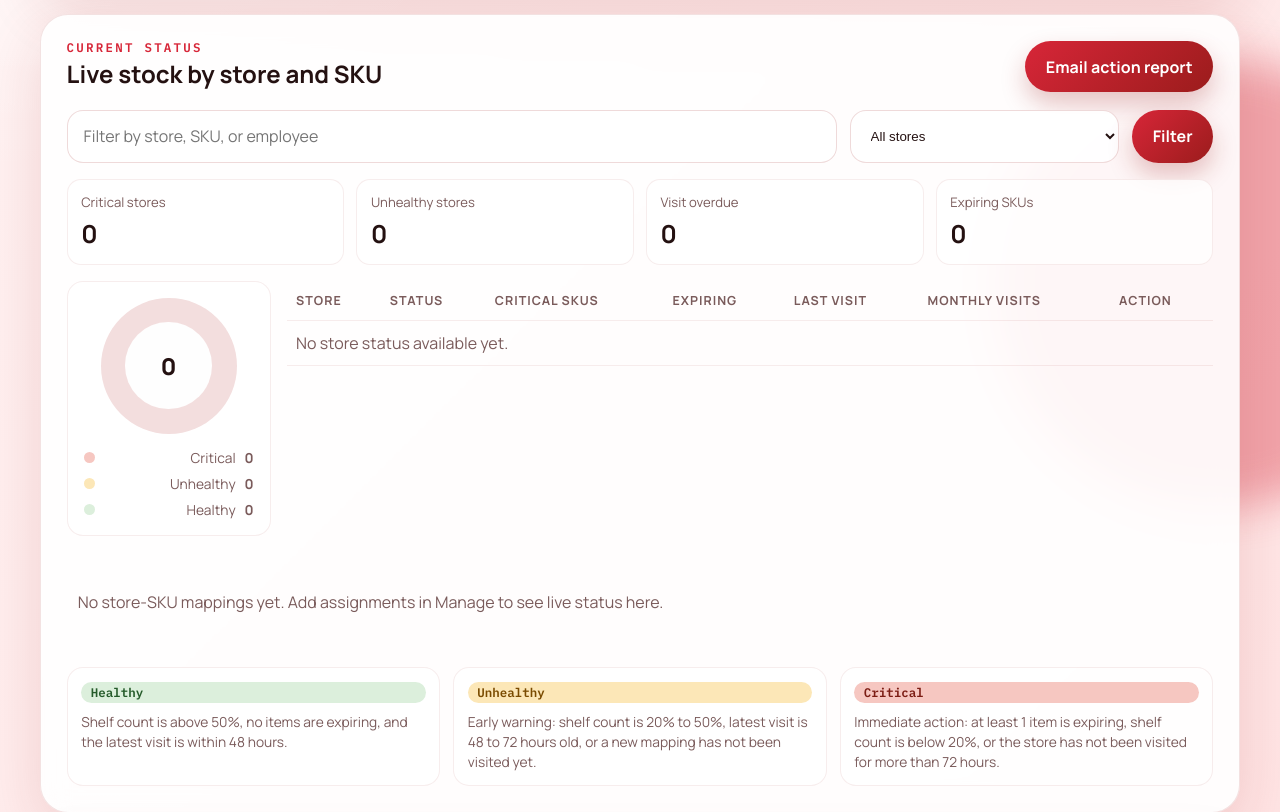
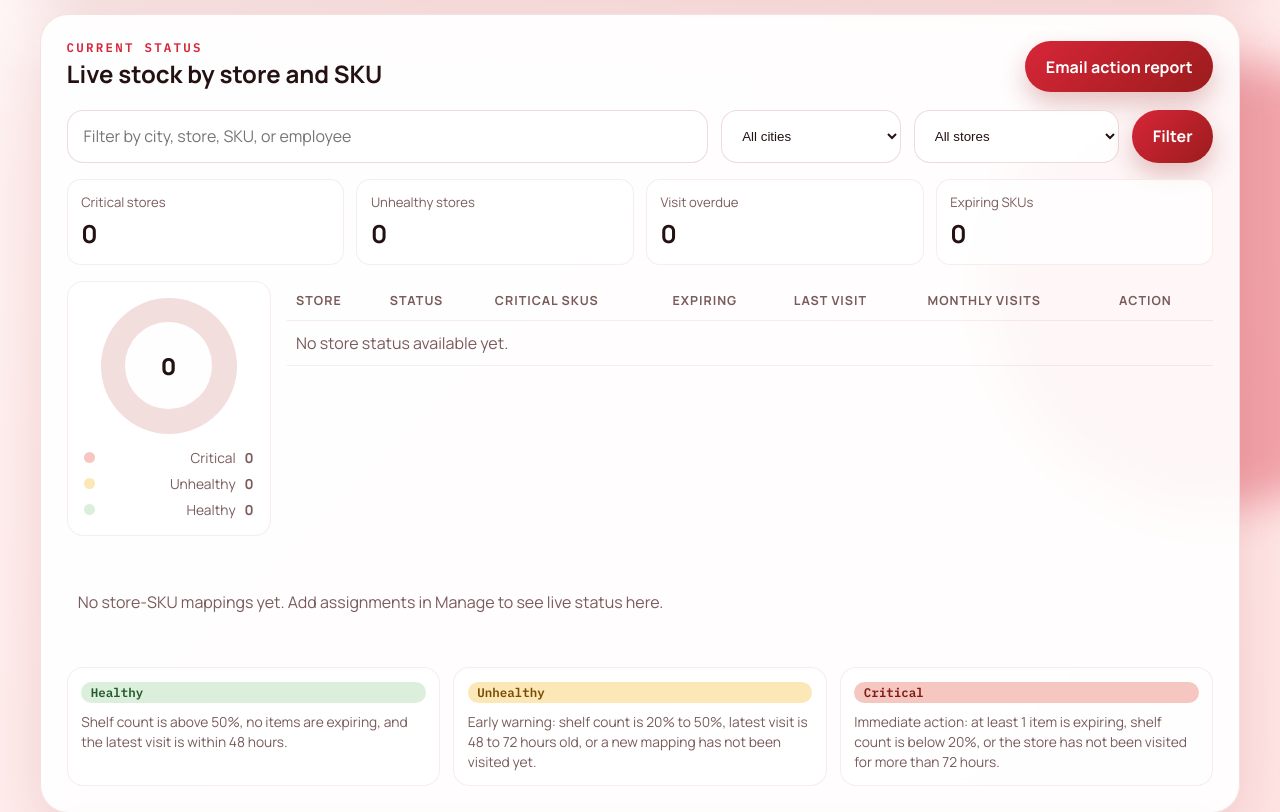
Before and after one commit to trujoes/StoreSkuTracker, a Flask app: page /dashboard in a window 1280 px wide. Shown: the part 421-1233 px from the top of the page. Run offline with Flask 3, Linux system fonts and the light colour scheme; data that the repository does not hold is empty.

Commit message:
Citites Added

```diff
--- a/app.py
+++ b/app.py
@@ -38,6 +38,16 @@ def init_db() -> None:
         connection.execute(
             """
             CREATE TABLE IF NOT EXISTS stores (
+                id INTEGER PRIMARY KEY AUTOINCREMENT,
+                name TEXT NOT NULL UNIQUE,
+                city TEXT,
+                city_id INTEGER
+            )
+            """
+        )
+        connection.execute(
+            """
+            CREATE TABLE IF NOT EXISTS cities (
                 id INTEGER PRIMARY KEY AUTOINCREMENT,
                 name TEXT NOT NULL UNIQUE
             )
@@ -98,6 +108,32 @@ def init_db() -> None:
                 updated_at TEXT NOT NULL DEFAULT CURRENT_TIMESTAMP,
                 UNIQUE(store_name, visit_date)
             )
+            """
+        )
+        store_columns = {
+            row[1] for row in connection.execute("PRAGMA table_info(stores)").fetchall()
+        }
+        if "city" not in store_columns:
+            connection.execute("ALTER TABLE stores ADD COLUMN city TEXT")
+        if "city_id" not in store_columns:
+            connection.execute("ALTER TABLE stores ADD COLUMN city_id INTEGER")
+        connection.execute(
+            """
+            INSERT OR IGNORE INTO cities (name)
+            SELECT DISTINCT TRIM(city)
+            FROM stores
+            WHERE city IS NOT NULL AND TRIM(city) != ''
+            """
+        )
+        connection.execute(
+            """
+            UPDATE stores
+            SET city_id = (
+                SELECT cities.id
+                FROM cities
+                WHERE cities.name = TRIM(stores.city)
+            )
+            WHERE city_id IS NULL AND city IS NOT NULL AND TRIM(city) != ''
             """
         )
         store_sku_columns = {
@@ -418,6 +454,8 @@ def build_dashboard_store_overview(rows: list[dict], visit_performance: dict) ->
             group = {
                 "store_id": row["store_id"],
                 "store_name": row["store_name"],
+                "city_id": row["city_id"],
+                "city_name": row["city_name"],
                 "sku_count": 0,
                 "critical_skus": 0,
                 "unhealthy_skus": 0,
@@ -525,7 +563,11 @@ def build_mailto_url(subject: str, body: str) -> str:
     return f"mailto:{quote(recipient)}?subject={quote(subject)}&body={quote(body)}"
 
 
-def fetch_current_status_rows(search: str = "", store_id: int | None = None) -> list[sqlite3.Row]:
+def fetch_current_status_rows(
+    search: str = "",
+    store_id: int | None = None,
+    city_id: int | None = None,
+) -> list[sqlite3.Row]:
     query = """
         WITH latest_visits AS (
             SELECT
@@ -544,6 +586,8 @@ def fetch_current_status_rows(search: str = "", store_id: int | None = None) ->
         SELECT
             stores.id AS store_id,
             stores.name AS store_name,
+            cities.id AS city_id,
+            cities.name AS city_name,
             skus.id AS sku_id,
             skus.name AS sku_name,
             store_skus.recommended_count,
@@ -554,6 +598,7 @@ def fetch_current_status_rows(search: str = "", store_id: int | None = None) ->
             latest_visits.created_at
         FROM store_skus
         JOIN stores ON stores.id = store_skus.store_id
+        LEFT JOIN cities ON cities.id = stores.city_id
         JOIN skus ON skus.id = store_skus.sku_id
         LEFT JOIN latest_visits
             ON latest_visits.row_number = 1
@@ -563,12 +608,15 @@ def fetch_current_status_rows(search: str = "", store_id: int | None = None) ->
     params: list[str] = []
     where_clauses: list[str] = []
     if search:
-        where_clauses.append("(stores.name LIKE ? OR skus.name LIKE ? OR latest_visits.employee_name LIKE ?)")
+        where_clauses.append("(stores.name LIKE ? OR cities.name LIKE ? OR skus.name LIKE ? OR latest_visits.employee_name LIKE ?)")
         like_term = f"%{search}%"
-        params.extend([like_term, like_term, like_term])
+        params.extend([like_term, like_term, like_term, like_term])
     if store_id is not None:
         where_clauses.append("stores.id = ?")
         params.append(str(store_id))
+    if city_id is not None:
+        where_clauses.append("stores.city_id = ?")
+        params.append(str(city_id))
     if where_clauses:
         query += " WHERE " + " AND ".join(where_clauses)
     query += " ORDER BY stores.name COLLATE NOCASE, skus.name COLLATE NOCASE"
@@ -588,6 +636,8 @@ def fetch_current_status_rows(search: str = "", store_id: int | None = None) ->
             {
                 "store_id": row["store_id"],
                 "store_name": row["store_name"],
+                "city_id": row["city_id"],
+                "city_name": row["city_name"],
                 "sku_id": row["sku_id"],
                 "sku_name": row["sku_name"],
                 "recommended_count": row["recommended_count"],
@@ -616,13 +666,20 @@ def dashboard():
     db.commit()
     search = request.args.get("search", "").strip()
     selected_store_id = request.args.get("store_id", "").strip()
+    selected_city_id = request.args.get("city_id", "").strip()
     selected_store_id_value: int | None = None
+    selected_city_id_value: int | None = None
     if selected_store_id:
         try:
             selected_store_id_value = int(selected_store_id)
         except ValueError:
             selected_store_id_value = None
-    current_status_rows = fetch_current_status_rows(search, selected_store_id_value)
+    if selected_city_id:
+        try:
+            selected_city_id_value = int(selected_city_id)
+        except ValueError:
+            selected_city_id_value = None
+    current_status_rows = fetch_current_status_rows(search, selected_store_id_value, selected_city_id_value)
     dashboard_status_groups = []
     dashboard_groups_by_store: dict[int, dict] = {}
     for row in current_status_rows:
@@ -631,6 +688,8 @@ def dashboard():
             group = {
                 "store_id": row["store_id"],
                 "store_name": row["store_name"],
+                "city_id": row["city_id"],
+                "city_name": row["city_name"],
                 "rows": [],
             }
             dashboard_groups_by_store[row["store_id"]] = group
@@ -645,6 +704,7 @@ def dashboard():
         """
     ).fetchall()
     stores = db.execute("SELECT id, name FROM stores ORDER BY name COLLATE NOCASE").fetchall()
+    cities = db.execute("SELECT id, name FROM cities ORDER BY name COLLATE NOCASE").fetchall()
     skus = db.execute("SELECT id, name FROM skus ORDER BY name COLLATE NOCASE").fetchall()
     employees = db.execute("SELECT id, name FROM employees ORDER BY name COLLATE NOCASE").fetchall()
 
@@ -670,9 +730,11 @@ def dashboard():
         critical_report_mailto=build_mailto_url(critical_report_subject, critical_report_body),
         search=search,
         stores=stores,
+        cities=cities,
         skus=skus,
         employees=employees,
         selected_store_id=selected_store_id,
+        selected_city_id=selected_city_id,
     )
 
 
@@ -701,7 +763,15 @@ def manage():
         except ValueError:
             selected_store_id_value = None
 
-    stores = get_db().execute("SELECT id, name FROM stores ORDER BY name COLLATE NOCASE").fetchall()
+    stores = get_db().execute(
+        """
+        SELECT stores.id, stores.name, stores.city_id, COALESCE(cities.name, stores.city) AS city_name
+        FROM stores
+        LEFT JOIN cities ON cities.id = stores.city_id
+        ORDER BY stores.name COLLATE NOCASE
+        """
+    ).fetchall()
+    cities = get_db().execute("SELECT id, name FROM cities ORDER BY name COLLATE NOCASE").fetchall()
     skus = get_db().execute("SELECT id, name FROM skus ORDER BY name COLLATE NOCASE").fetchall()
     employees = get_db().execute("SELECT id, name FROM employees ORDER BY name COLLATE NOCASE").fetchall()
     store_sku_rows = get_db().execute(
@@ -743,6 +813,7 @@ def manage():
     return render_template(
         "manage.html",
         stores=stores,
+        cities=cities,
         skus=skus,
         employees=employees,
         assignment_groups=assignment_groups,
@@ -754,10 +825,51 @@ def manage():
 @app.route("/stores", methods=["POST"])
 def add_store():
     name = request.form.get("name", "").strip()
+    city_id = request.form.get("city_id", "").strip()
+    if not name or not city_id:
+        return redirect(url_for("manage"))
+    try:
+        city_id_value = int(city_id)
+    except ValueError:
+        return redirect(url_for("manage"))
+    db = get_db()
+    city_exists = db.execute("SELECT 1 FROM cities WHERE id = ?", (city_id_value,)).fetchone()
+    if city_exists is None:
+        return redirect(url_for("manage"))
+    db.execute("INSERT OR IGNORE INTO stores (name, city_id) VALUES (?, ?)", (name, city_id_value))
+    db.commit()
+    return redirect(url_for("manage"))
+
+
+@app.route("/stores/<int:store_id>/city", methods=["POST"])
+def update_store_city(store_id: int):
+    city_id = request.form.get("city_id", "").strip()
+    try:
+        city_id_value = int(city_id) if city_id else None
+    except ValueError:
+        return redirect(url_for("manage"))
+    db = get_db()
+    db.execute("UPDATE stores SET city_id = ? WHERE id = ?", (city_id_value, store_id))
+    db.commit()
+    return redirect(url_for("manage"))
+
+
+@app.route("/cities", methods=["POST"])
+def add_city():
+    name = request.form.get("name", "").strip()
     if name:
         db = get_db()
-        db.execute("INSERT OR IGNORE INTO stores (name) VALUES (?)", (name,))
+        db.execute("INSERT OR IGNORE INTO cities (name) VALUES (?)", (name,))
         db.commit()
+    return redirect(url_for("manage"))
+
+
+@app.route("/cities/<int:city_id>/delete", methods=["POST"])
+def delete_city(city_id: int):
+    db = get_db()
+    db.execute("UPDATE stores SET city_id = NULL WHERE city_id = ?", (city_id,))
+    db.execute("DELETE FROM cities WHERE id = ?", (city_id,))
+    db.commit()
     return redirect(url_for("manage"))
 
 
--- a/static/app.js
+++ b/static/app.js
@@ -56,8 +56,8 @@ function updateStoreOverview(overview) {
   }
 
   body.innerHTML = rows.map((row) => `
-    <tr data-overview-row data-store-id="${escapeHtml(row.store_id)}">
-      <td data-label="Store">${escapeHtml(row.store_name)}</td>
+    <tr data-overview-row data-store-id="${escapeHtml(row.store_id)}" data-city-id="${escapeHtml(row.city_id || '')}">
+      <td data-label="Store">${escapeHtml(row.store_name)}${row.city_name ? `<br><small>${escapeHtml(row.city_name)}</small>` : ''}</td>
       <td data-label="Status"><span class="status-pill status-${escapeHtml(row.status_lower)}">${escapeHtml(row.status)}</span></td>
       <td data-label="Critical SKUs">${escapeHtml(row.critical_skus)}</td>
       <td data-label="Expiring">${escapeHtml(row.expiring_total)}</td>
@@ -154,20 +154,22 @@ function submitInlineForm(formId) {
   });
 }
 
-function applyDashboardFilter(rawQuery, rawStoreId = '') {
+function applyDashboardFilter(rawQuery, rawStoreId = '', rawCityId = '') {
   const query = String(rawQuery || '').trim().toLowerCase();
   const storeId = String(rawStoreId || '').trim();
+  const cityId = String(rawCityId || '').trim();
   const groups = document.querySelectorAll('[data-status-group]');
   let visibleCount = 0;
 
   groups.forEach((group) => {
     const matchesStore = !storeId || group.dataset.storeId === storeId;
+    const matchesCity = !cityId || group.dataset.cityId === cityId;
     let groupVisibleCount = 0;
 
     group.querySelectorAll('[data-status-row]').forEach((row) => {
       const rowText = row.textContent.toLowerCase();
       const matchesQuery = !query || rowText.includes(query);
-      const isVisible = matchesStore && matchesQuery;
+      const isVisible = matchesStore && matchesCity && matchesQuery;
       row.style.display = isVisible ? '' : 'none';
       if (isVisible) {
         groupVisibleCount += 1;
@@ -182,7 +184,8 @@ function applyDashboardFilter(rawQuery, rawStoreId = '') {
     const rowText = row.textContent.toLowerCase();
     const matchesQuery = !query || rowText.includes(query);
     const matchesStore = !storeId || row.dataset.storeId === storeId;
-    row.style.display = matchesQuery && matchesStore ? '' : 'none';
+    const matchesCity = !cityId || row.dataset.cityId === cityId;
+    row.style.display = matchesQuery && matchesStore && matchesCity ? '' : 'none';
   });
 
   const emptyState = document.querySelector('.dashboard-filter-empty');
@@ -200,7 +203,8 @@ function applyCurrentDashboardFilter() {
   }
   const searchInput = searchBar.querySelector('input[name="search"]');
   const storeSelect = searchBar.querySelector('select[name="store_id"]');
-  applyDashboardFilter(searchInput ? searchInput.value : '', storeSelect ? storeSelect.value : '');
+  const citySelect = searchBar.querySelector('select[name="city_id"]');
+  applyDashboardFilter(searchInput ? searchInput.value : '', storeSelect ? storeSelect.value : '', citySelect ? citySelect.value : '');
 }
 
 document.addEventListener('DOMContentLoaded', () => {
@@ -210,17 +214,19 @@ document.addEventListener('DOMContentLoaded', () => {
   }
 
   const searchInput = searchBar.querySelector('input[name="search"]');
+  const citySelect = searchBar.querySelector('select[name="city_id"]');
   const storeSelect = searchBar.querySelector('select[name="store_id"]');
   if (searchInput) {
-    applyDashboardFilter(searchInput.value, storeSelect ? storeSelect.value : '');
+    applyDashboardFilter(searchInput.value, storeSelect ? storeSelect.value : '', citySelect ? citySelect.value : '');
   }
 
   searchBar.addEventListener('submit', (event) => {
     event.preventDefault();
 
     const query = searchInput ? searchInput.value : '';
+    const cityId = citySelect ? citySelect.value : '';
     const storeId = storeSelect ? storeSelect.value : '';
-    applyDashboardFilter(query, storeId);
+    applyDashboardFilter(query, storeId, cityId);
 
     const url = new URL(window.location.href);
     if (query.trim()) {
@@ -233,8 +239,19 @@ document.addEventListener('DOMContentLoaded', () => {
     } else {
       url.searchParams.delete('store_id');
     }
+    if (cityId) {
+      url.searchParams.set('city_id', cityId);
+    } else {
+      url.searchParams.delete('city_id');
+    }
     window.history.replaceState({}, '', url);
   });
+
+  if (citySelect) {
+    citySelect.addEventListener('change', () => {
+      searchBar.requestSubmit();
+    });
+  }
 
   if (storeSelect) {
     storeSelect.addEventListener('change', () => {
--- a/static/styles.css
+++ b/static/styles.css
@@ -287,7 +287,7 @@ button:hover {
 
 .search-bar {
   display: grid;
-  grid-template-columns: 1fr minmax(12rem, 0.35fr) auto;
+  grid-template-columns: 1fr minmax(11rem, 0.28fr) minmax(12rem, 0.32fr) auto;
   gap: 0.8rem;
   margin-bottom: 1rem;
 }
--- a/templates/index.html
+++ b/templates/index.html
@@ -35,7 +35,13 @@
       <a class="button-link report-button" href="{{ critical_report_mailto }}" data-critical-report-link>Email action report</a>
     </div>
     <form method="get" class="search-bar">
-      <input type="text" name="search" value="{{ search }}" placeholder="Filter by store, SKU, or employee">
+      <input type="text" name="search" value="{{ search }}" placeholder="Filter by city, store, SKU, or employee">
+      <select name="city_id">
+        <option value="">All cities</option>
+        {% for city in cities %}
+        <option value="{{ city.id }}" {{ 'selected' if selected_city_id == city.id|string else '' }}>{{ city.name }}</option>
+        {% endfor %}
+      </select>
       <select name="store_id">
         <option value="">All stores</option>
         {% for store in stores %}
@@ -92,8 +98,8 @@
             </thead>
             <tbody data-store-overview-body>
               {% for row in store_overview.rows %}
-              <tr data-overview-row data-store-id="{{ row.store_id }}">
-                <td data-label="Store">{{ row.store_name }}</td>
+              <tr data-overview-row data-store-id="{{ row.store_id }}" data-city-id="{{ row.city_id or '' }}">
+                <td data-label="Store">{{ row.store_name }}{% if row.city_name %}<br><small>{{ row.city_name }}</small>{% endif %}</td>
                 <td data-label="Status"><span class="status-pill status-{{ row.status_lower }}">{{ row.status }}</span></td>
                 <td data-label="Critical SKUs">{{ row.critical_skus }}</td>
                 <td data-label="Expiring">{{ row.expiring_total }}</td>
@@ -114,17 +120,17 @@
 
     <div class="status-group-list">
       {% for group in dashboard_status_groups %}
-      <section class="status-store-group" data-status-group data-store-id="{{ group.store_id }}">
+      <section class="status-store-group" data-status-group data-store-id="{{ group.store_id }}" data-city-id="{{ group.city_id or '' }}">
         <div class="status-store-heading">
           <div>
             <h3>{{ group.store_name }}</h3>
-            <p>{{ group.rows|length }} SKU{{ '' if group.rows|length == 1 else 's' }} mapped</p>
+            <p>{% if group.city_name %}{{ group.city_name }} · {% endif %}{{ group.rows|length }} SKU{{ '' if group.rows|length == 1 else 's' }} mapped</p>
           </div>
         </div>
         <div class="status-sku-list">
           {% for row in group.rows %}
           {% set row_form_id = "status-form-%s-%s"|format(row.store_id, row.sku_id) %}
-          <div data-status-row data-store-id="{{ row.store_id }}" data-sku-id="{{ row.sku_id }}" class="status-sku-row {{ 'stale-row' if row.is_stale else '' }}">
+          <div data-status-row data-store-id="{{ row.store_id }}" data-city-id="{{ row.city_id or '' }}" data-sku-id="{{ row.sku_id }}" class="status-sku-row {{ 'stale-row' if row.is_stale else '' }}">
             <div class="status-sku-title">
               <span class="sku-name">{{ row.sku_name }}</span>
               <span data-field="status" class="status-pill status-{{ row.status|lower }}">{{ row.status }}</span>
```
Also changed, not shown: other parts of static/styles.css (+41 -0 lines), templates/manage.html (+58 -4 lines), README.md.
